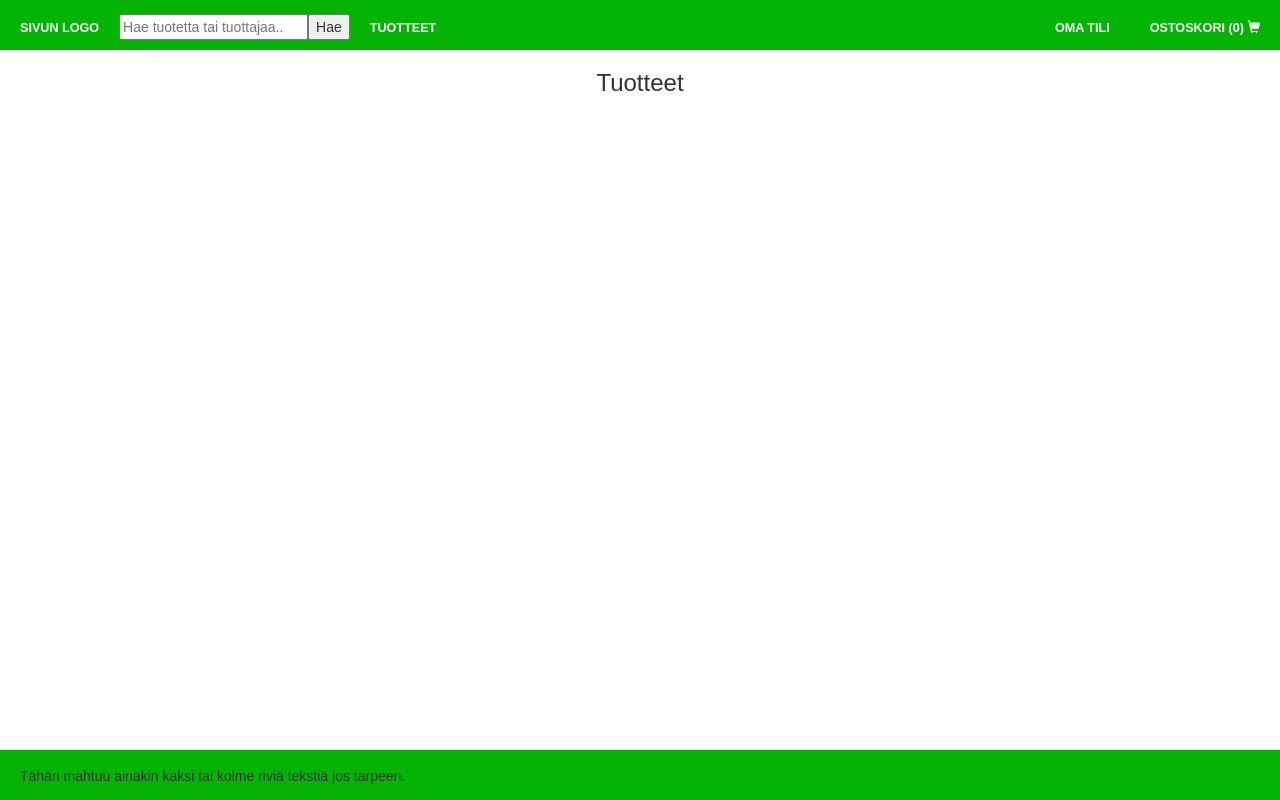
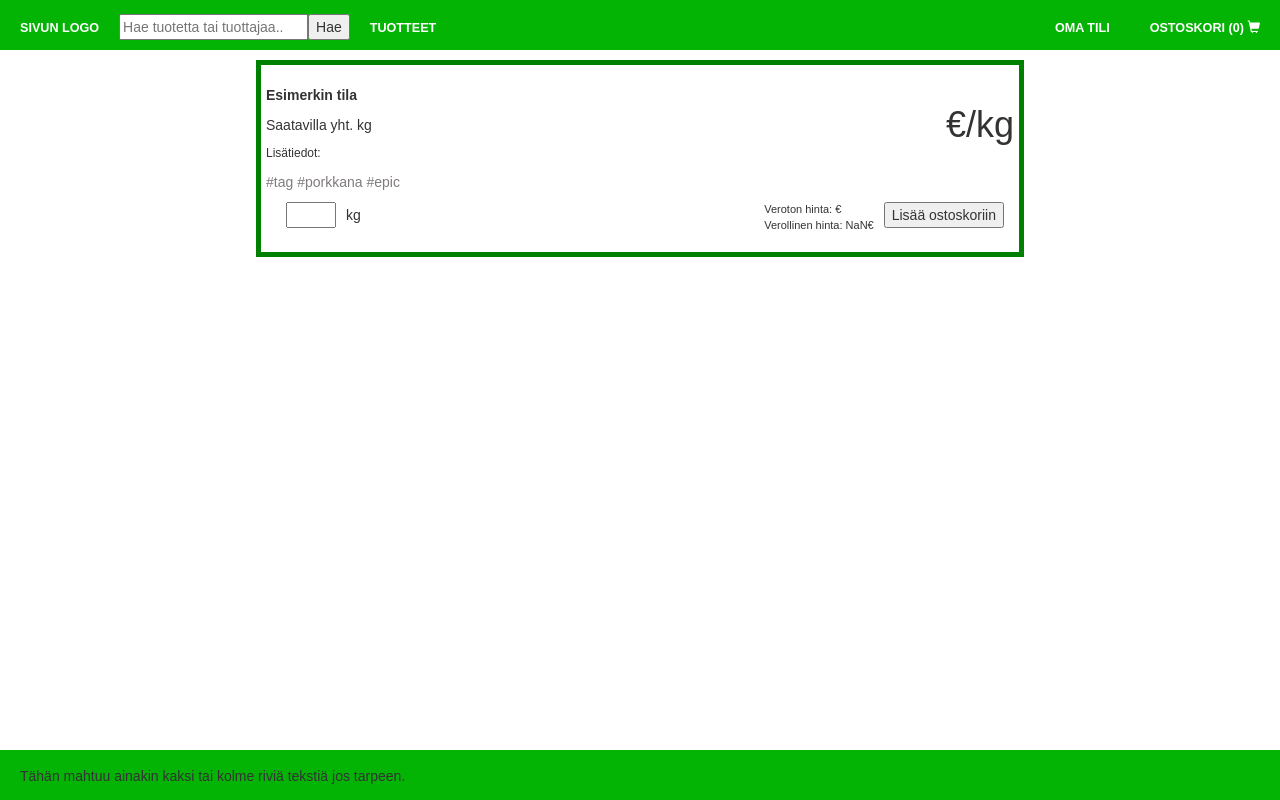
Before and after one commit to jnyste/lahiruoka, a React (Create React App) app in the folder frontend/: page /tuotteet in a window 1280 px wide. Built offline with nearby package versions, Linux system fonts and the light colour scheme; no server answers.

Commit message:
bring back productpage

```diff
--- a/frontend/src/ProductPage.js
+++ b/frontend/src/ProductPage.js
@@ -1,39 +1,75 @@
 import React, {Component} from "react";
 import './css/ProductPage_style.css';
-import SingleProduct from './SingleProduct';
 
 class ProductPage extends Component {
 
+    state = {};
+
     constructor(props) {
         super(props);
-        this.state = {productList: []}
-        this.listAllProducts = this.listAllProducts.bind(this);
     }
 
     componentDidMount() {
-        fetch('/api/products/').then((httpResponse) => httpResponse.json()).then(this.listAllProducts);
-    }
+        fetch('/api/products')
+            .then(response => response.json())
+            .then(products => {
+                let a = products.length
+                this.setState({'allofthem': products});
 
-    listAllProducts(jsonObject) {
-        let helperArray = [];
-
-        for (let obj of jsonObject) {
-            console.log(obj);
-            helperArray.push(<SingleProduct key={obj.product_id} id={obj}/>);
-        }
-
-        this.setState({productList: helperArray});
-
+                for (let i=0; i<products.length; i++) {
+                    let product = products[i];
+                    let productname = product.name;
+                    let productprice = product.price;
+                    let productamount = product.amount;
+                    let productfrom = product.availableFrom;
+                    let productto = product.availableTo;
+                    let productinfo = product.info;
+                    let stateNamee = "product" + i;
+                    let price = stateNamee + "price";
+                    let amount = stateNamee + "amount";
+                    let from = stateNamee + "from";
+                    let to = stateNamee + "to";
+                    let info = stateNamee + "info";
+                    this.setState({[stateNamee]: productname});
+                    this.setState({[price]: productprice});
+                    this.setState({[amount]: productamount});
+                    this.setState({[from]: productfrom});
+                    this.setState({[to]: productto});
+                    this.setState({[info]: productinfo});
+                }
+            });
     }
 
     render() {
         return (
-        <div>
-            <h3 className="listTitle">Tuotteet</h3>
-            {this.state.productList}
-        </div>
-
-        );
+            <div className="productbox">
+                <div className="productinfo">
+                    <h1 className="price">{this.state.product0price} €/kg</h1>
+                    <h3 className="product title">{this.state.product0}</h3>
+                    <p className="product owner">Esimerkin tila</p>
+                    <p className="productAmount">Saatavilla yht. {this.state.product0amount} kg</p>
+                    <p className="productExtraInfo">Lisätiedot: {this.state.product0info}</p>
+                    <p className="tags">#tag #porkkana #epic</p>
+                </div>
+                <div className="order">
+                    <div className="floatTis">
+                        <form>
+                            <input type="text" name="kg" className="kgBox"/>
+                        </form>
+                    </div>
+                    <div className="floatTis kgText">
+                        <p>kg</p>
+                    </div>
+                    <div className="floatTis cart">
+                        <button name="name" value="value" type="submit">Lisää ostoskoriin</button>
+                    </div>
+                    <div className="floatTis total">
+                        <p>Veroton hinta: {this.state.product0price}€<br/>Verollinen
+                            hinta: {this.state.product0price + this.state.product0price * 0.14}€</p>
+                    </div>
+                </div>
+            </div>
+        )
     }
 }
 
```
